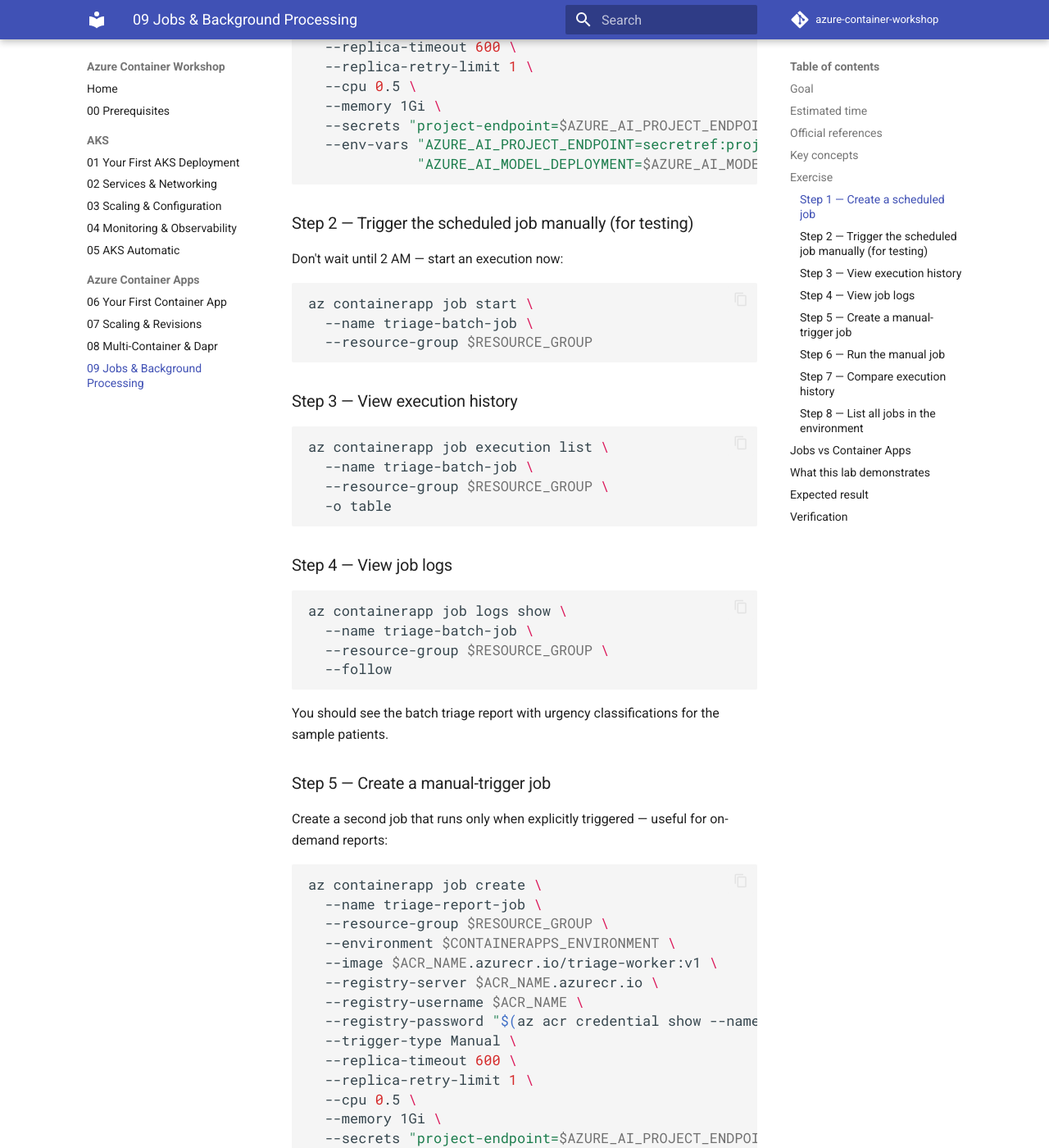
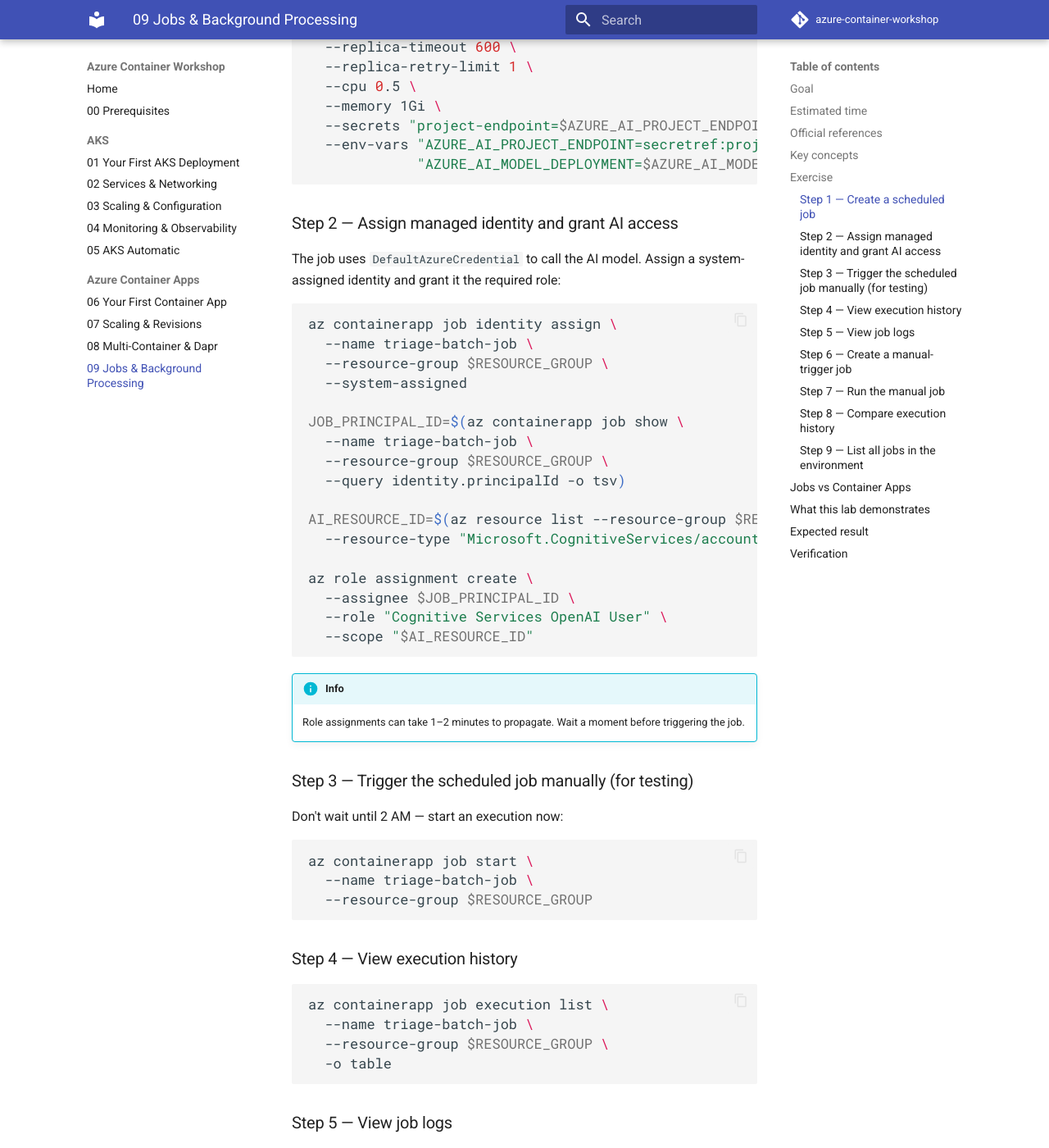
Before and after one commit to beyondelastic/azure-container-workshop, an MkDocs documentation site: the page built from docs/09-jobs-and-background-processing.md, in a window 1280 px wide and 1400 px high, scrolled down 1525 px. Shown: the whole window at 82% size. Built offline with MkDocs 1.6.1 and Material for MkDocs 9.7.7, drawn with Linux system fonts in a browser that asks for light colours; comment, search, counter and statistics services are not loaded; some of the changed text lies outside the part shown.

Commit message:
Refine triage worker prompt and update documentation for managed identity and AI access

````diff
--- a/docs/09-jobs-and-background-processing.md
+++ b/docs/09-jobs-and-background-processing.md
@@ -58,7 +58,36 @@
              "AZURE_AI_MODEL_DEPLOYMENT=$AZURE_AI_MODEL_DEPLOYMENT"
 ```
 
-### Step 2 — Trigger the scheduled job manually (for testing)
+### Step 2 — Assign managed identity and grant AI access
+
+The job uses `DefaultAzureCredential` to call the AI model. Assign a
+system-assigned identity and grant it the required role:
+
+```bash
+az containerapp job identity assign \
+  --name triage-batch-job \
+  --resource-group $RESOURCE_GROUP \
+  --system-assigned
+
+JOB_PRINCIPAL_ID=$(az containerapp job show \
+  --name triage-batch-job \
+  --resource-group $RESOURCE_GROUP \
+  --query identity.principalId -o tsv)
+
+AI_RESOURCE_ID=$(az resource list --resource-group $RESOURCE_GROUP \
+  --resource-type "Microsoft.CognitiveServices/accounts" --query "[0].id" -o tsv)
+
+az role assignment create \
+  --assignee $JOB_PRINCIPAL_ID \
+  --role "Cognitive Services OpenAI User" \
+  --scope "$AI_RESOURCE_ID"
+```
+
+!!! info
+    Role assignments can take 1–2 minutes to propagate. Wait a moment
+    before triggering the job.
+
+### Step 3 — Trigger the scheduled job manually (for testing)
 
 Don't wait until 2 AM — start an execution now:
 
@@ -77,19 +106,20 @@
   -o table
 ```
 
-### Step 4 — View job logs
+### Step 5 — View job logs
 
 ```bash
 az containerapp job logs show \
   --name triage-batch-job \
   --resource-group $RESOURCE_GROUP \
+  --container triage-batch-job \
   --follow
 ```
 
 You should see the batch triage report with urgency classifications for the
 sample patients.
 
-### Step 5 — Create a manual-trigger job
+### Step 6 — Create a manual-trigger job
 
 Create a second job that runs only when explicitly triggered — useful for
 on-demand reports:
@@ -111,9 +141,25 @@
   --secrets "project-endpoint=$AZURE_AI_PROJECT_ENDPOINT" \
   --env-vars "AZURE_AI_PROJECT_ENDPOINT=secretref:project-endpoint" \
              "AZURE_AI_MODEL_DEPLOYMENT=$AZURE_AI_MODEL_DEPLOYMENT"
+
+# Assign identity and grant AI access (same as the batch job)
+az containerapp job identity assign \
+  --name triage-report-job \
+  --resource-group $RESOURCE_GROUP \
+  --system-assigned
+
+REPORT_PRINCIPAL_ID=$(az containerapp job show \
+  --name triage-report-job \
+  --resource-group $RESOURCE_GROUP \
+  --query identity.principalId -o tsv)
+
+az role assignment create \
+  --assignee $REPORT_PRINCIPAL_ID \
+  --role "Cognitive Services OpenAI User" \
+  --scope "$AI_RESOURCE_ID"
 ```
 
-### Step 6 — Run the manual job
+### Step 7 — Run the manual job
 
 ```bash
 az containerapp job start \
@@ -137,7 +183,7 @@
   -o table
 ```
 
-### Step 8 — List all jobs in the environment
+### Step 9 — List all jobs in the environment
 
 ```bash
 az containerapp job list \
````
Also changed, not shown: other parts of docs/09-jobs-and-background-processing.md (+2 -2 lines), 1 other file.
